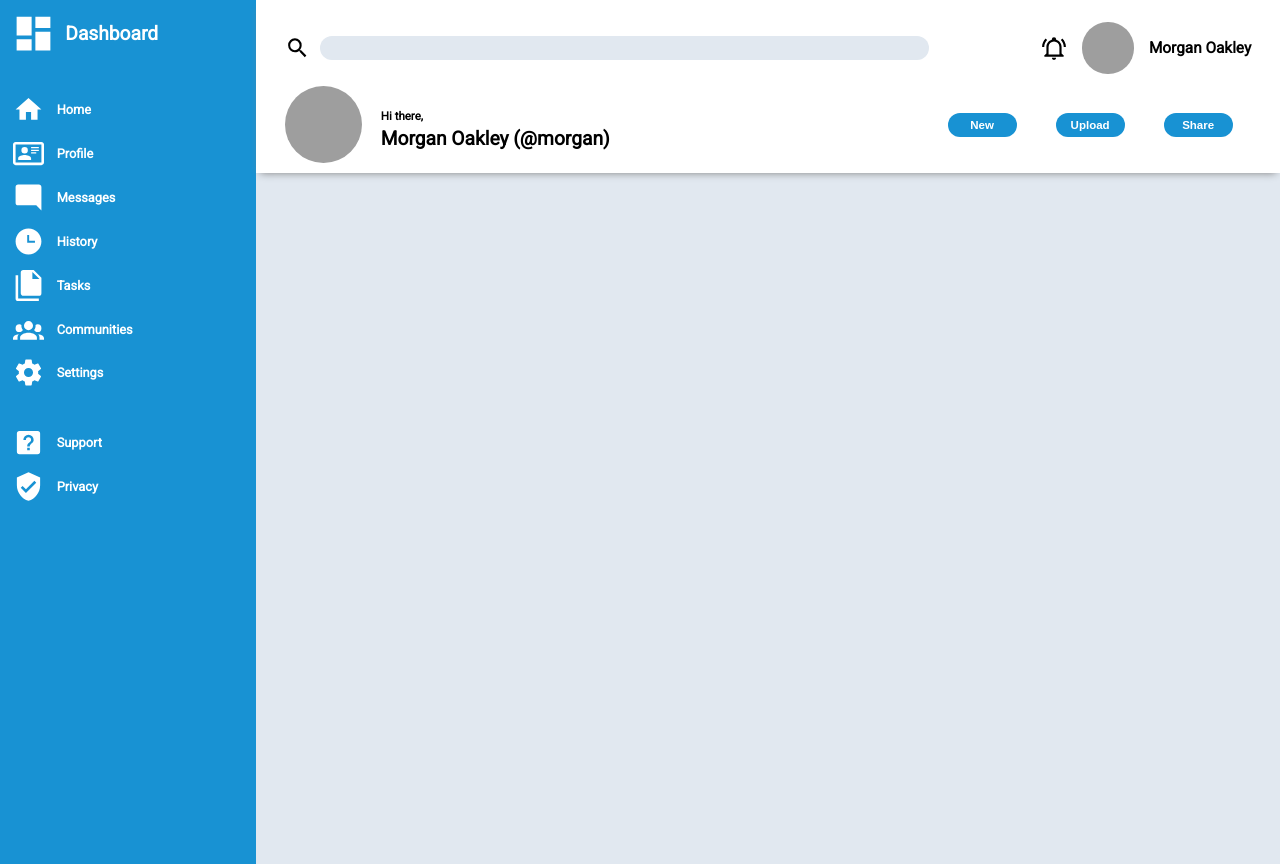
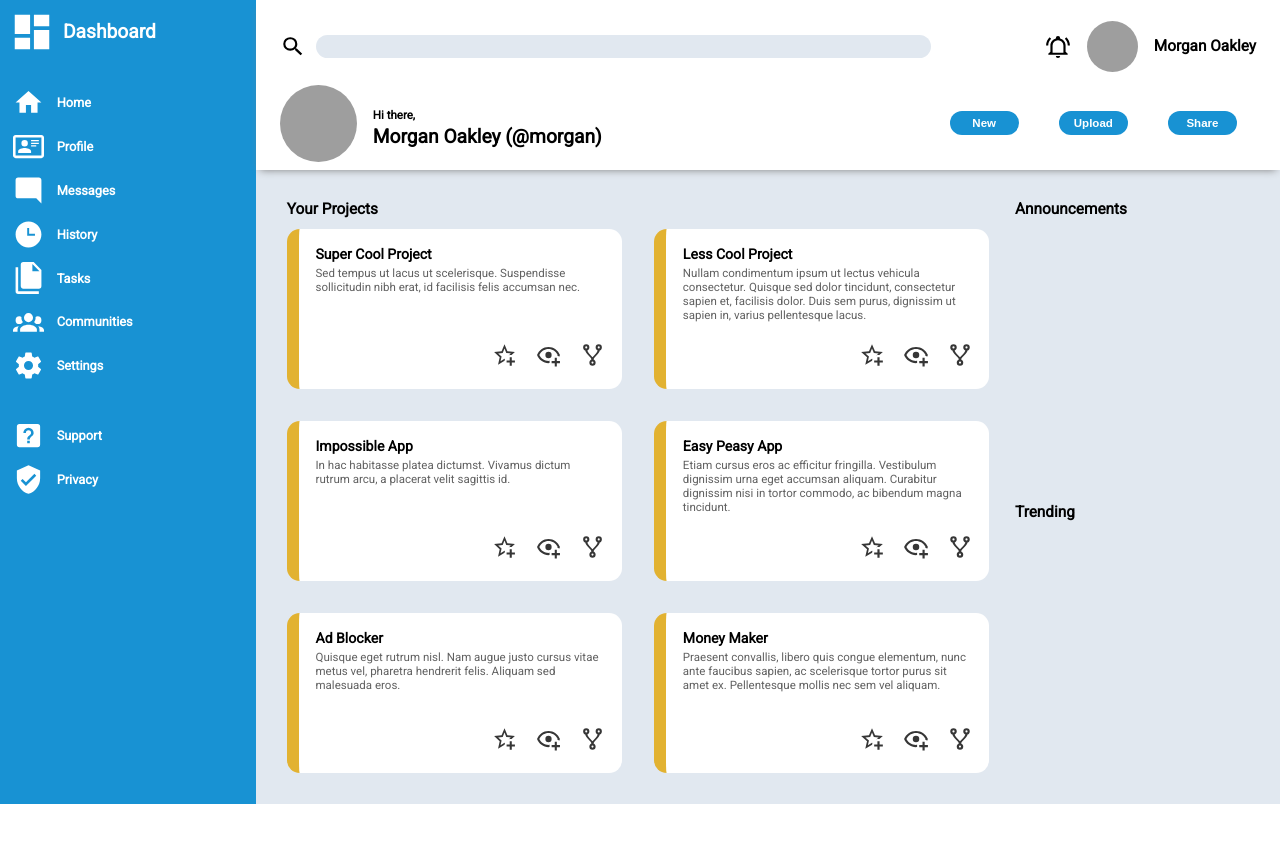
Before and after one commit to drdexe/odin-admin-dashboard, a plain HTML site: page index.html in a window 1280 px wide. After the commit the page ends 804 px from the top, so only its background shows below. Drawn offline with Linux system fonts and the light colour scheme; grey boxes are pictures that could not be loaded; files whose address does not match are found by name.

Commit message:
Complete main section cards

```diff
--- a/index.html
+++ b/index.html
@@ -10,7 +10,7 @@
   <nav>
     <div class="dashboard">
       <img src="assets/icons/view-dashboard.svg" alt="">
-      <span>Dashboard</span>
+      <h1>Dashboard</h1>
     </div>
     <ul>
       <li>
@@ -60,12 +60,12 @@
     <div class="profile side">
       <img src="assets/icons/bell-ring-outline.svg" alt="">
       <img src="assets/images/sheep.jpg" alt="">
-      <span>Morgan Oakley</span>
+      <h2>Morgan Oakley</h2>
     </div>
     <div class="profile main">
       <img src="assets/images/sheep.jpg" alt="">
       <span>Hi there,</span>
-      <span>Morgan Oakley (@morgan)</span>
+      <h1>Morgan Oakley (@morgan)</h1>
     </div>
     <div class="buttons">
       <button>New</button>
@@ -75,7 +75,73 @@
   </header>
 
   <main>
-
+    <div class="projects">
+      <h2>Your Projects</h2>
+      <div class="container">
+        <div class="card">
+          <h3>Super Cool Project</h3>
+          <p>Sed tempus ut lacus ut scelerisque. Suspendisse sollicitudin nibh erat, id facilisis felis accumsan nec.</p>
+          <div class="icons">
+            <button><img src="assets/icons/star-plus-outline.svg" alt=""></button>
+            <button><img src="assets/icons/eye-plus-outline.svg" alt=""></button>
+            <button><img src="assets/icons/source-fork.svg" alt=""></button>
+          </div>
+        </div>
+        <div class="card">
+          <h3>Less Cool Project</h3>
+          <p>Nullam condimentum ipsum ut lectus vehicula consectetur. Quisque sed dolor tincidunt, consectetur sapien et, facilisis dolor. Duis sem purus, dignissim ut sapien in, varius pellentesque lacus.</p>
+          <div class="icons">
+            <button><img src="assets/icons/star-plus-outline.svg" alt=""></button>
+            <button><img src="assets/icons/eye-plus-outline.svg" alt=""></button>
+            <button><img src="assets/icons/source-fork.svg" alt=""></button>
+          </div>
+        </div>
+        <div class="card">
+          <h3>Impossible App</h3>
+          <p>In hac habitasse platea dictumst. Vivamus dictum rutrum arcu, a placerat velit sagittis id.</p>
+          <div class="icons">
+            <button><img src="assets/icons/star-plus-outline.svg" alt=""></button>
+            <button><img src="assets/icons/eye-plus-outline.svg" alt=""></button>
+            <button><img src="assets/icons/source-fork.svg" alt=""></button>
+          </div>
+        </div>
+        <div class="card">
+          <h3>Easy Peasy App</h3>
+          <p>Etiam cursus eros ac efficitur fringilla. Vestibulum dignissim urna eget accumsan aliquam. Curabitur dignissim nisi in tortor commodo, ac bibendum magna tincidunt.</p>
+          <div class="icons">
+            <button><img src="assets/icons/star-plus-outline.svg" alt=""></button>
+            <button><img src="assets/icons/eye-plus-outline.svg" alt=""></button>
+            <button><img src="assets/icons/source-fork.svg" alt=""></button>
+          </div>
+        </div>
+        <div class="card">
+          <h3>Ad Blocker</h3>
+          <p>Quisque eget rutrum nisl. Nam augue justo cursus vitae metus vel, pharetra hendrerit felis. Aliquam sed malesuada eros.</p>
+          <div class="icons">
+            <button><img src="assets/icons/star-plus-outline.svg" alt=""></button>
+            <button><img src="assets/icons/eye-plus-outline.svg" alt=""></button>
+            <button><img src="assets/icons/source-fork.svg" alt=""></button>
+          </div>
+        </div>
+        <div class="card">
+          <h3>Money Maker</h3>
+          <p>Praesent convallis, libero quis congue elementum, nunc ante faucibus sapien, ac scelerisque tortor purus sit amet ex. Pellentesque mollis nec sem vel aliquam.</p>
+          <div class="icons">
+            <button><img src="assets/icons/star-plus-outline.svg" alt=""></button>
+            <button><img src="assets/icons/eye-plus-outline.svg" alt=""></button>
+            <button><img src="assets/icons/source-fork.svg" alt=""></button>
+          </div>
+        </div>
+      </div>
+    </div>
+    <div class="announcements">
+      <h2>Announcements</h2>
+      <div class="container"></div>
+    </div>
+    <div class="trending">
+      <h2>Trending</h2>
+      <div class="container"></div>
+    </div>
   </main>
 </body>
 </html>
--- a/style.css
+++ b/style.css
@@ -12,7 +12,9 @@
   --background-blue: #1892d3;
   --background-gray: #e1e8f0;
   --card-yellow: #e2b231;
+  --font-gray: #616161;
   --base-font-size: clamp(.5rem, 1vw, 1.5rem);
+  --font-size-small: calc(var(--base-font-size) * .9);
   --icon-size: clamp(10px, 2vw, 30px);
   --profile-size: calc(var(--icon-size) * 2);
 }
@@ -21,6 +23,18 @@
   margin: 0;
   padding: 0;
   box-sizing: border-box;
+}
+
+h1 {
+  font-size: calc(var(--base-font-size) * 1.5);
+}
+
+h2 {
+  font-size: calc(var(--base-font-size) * 1.2);
+}
+
+h3 {
+  font-size: calc(var(--base-font-size) * 1.1);
 }
 
 ul {
@@ -38,7 +52,7 @@ img {
 
 body {
   font-family: "Roboto", sans-serif;
-  min-height: 100vh;
+  height: 100vh;
   display: grid;
   grid-template: 1fr 4fr / 1fr 4fr;
 }
@@ -70,7 +84,6 @@ nav li {
   grid-template-columns: minmax(20px, 1fr) 4fr;
   gap: .5em;
   align-items: center;
-  font-size: calc(var(--base-font-size) * 1.5);
   margin: 1ch;
   margin-bottom: 2em;
 }
@@ -87,7 +100,6 @@ nav a {
 header {
   display: grid;
   grid-template: 1fr 1fr / 2fr 1fr;
-  font-size: calc(var(--base-font-size) * 1.5);
   font-weight: bold;
   padding: .5em 1.5em;
   box-shadow: 0 4px 8px -4px gray;
@@ -118,7 +130,6 @@ input:focus {
   display: grid;
   grid-template-columns: var(--icon-size) var(--profile-size) max-content;
   gap: 1em;
-  font-size: calc(var(--base-font-size) * 1.2);
   justify-content: right;
   align-items: center;
 }
@@ -134,8 +145,8 @@ input:focus {
   align-self: center;
 }
 
-.profile.main span:first-of-type {
-  font-size: calc(var(--base-font-size) * .9);
+.profile.main span {
+  font-size: var(--font-size-small);
   align-self: end;
 }
 
@@ -146,25 +157,75 @@ input:focus {
   place-items: center;
 }
 
-button {
+.buttons button {
   background-color: var(--background-blue);
   color: white;
   border: none;
-  font-size: calc(var(--base-font-size) * .9);
+  font-size: var(--font-size-small);
   font-weight: bold;
   width: 6em;
   padding: .5em 0;
   border-radius: 2rem;
 }
 
-button:hover {
+.buttons button:hover {
   background-color: #0882b3;
 }
 
-button:active {
+.buttons button:active {
   box-shadow: inset 0 0 5px black;
 }
 
  main {
   background-color: var(--background-gray);
+  display: grid;
+  grid-template: 1fr 1fr / 3fr 1fr;
+  gap: 4vh 2vw;
+  padding: 3%;
  }
+
+ main h2 {
+  margin-bottom: 1.5%;
+ }
+
+ .projects {
+  grid-row: 1 / -1;
+ }
+
+ .projects .container {
+  display: grid;
+  grid-template-columns: 1fr 1fr;
+  gap: 4vh;
+ }
+
+ .card {
+  background-color: white;
+  border-left: 1vw solid var(--card-yellow);
+  border-radius: 1vw;
+  height: 20vh;
+  padding: 5%;
+  display: flex;
+  flex-direction: column;
+  gap: .25rem;
+ }
+
+ .card p {
+  font-size: var(--font-size-small);
+  color: var(--font-gray);
+  flex: 1;
+ }
+
+ .icons {
+  text-align: right;
+ }
+
+ .icons button {
+  background: none;
+  border: none;
+  width: var(--icon-size);
+  margin-left: 5%;
+ }
+
+ .icons button:hover {
+  opacity: .5;
+ }
```
